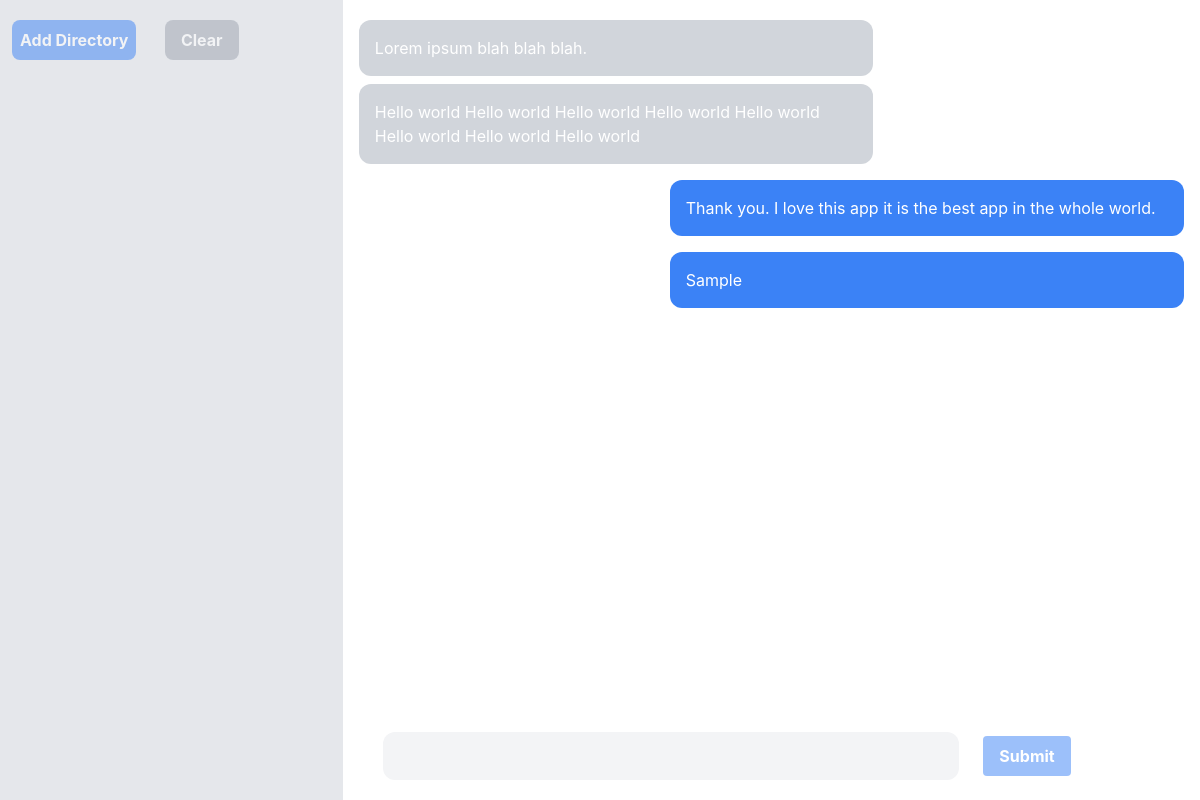
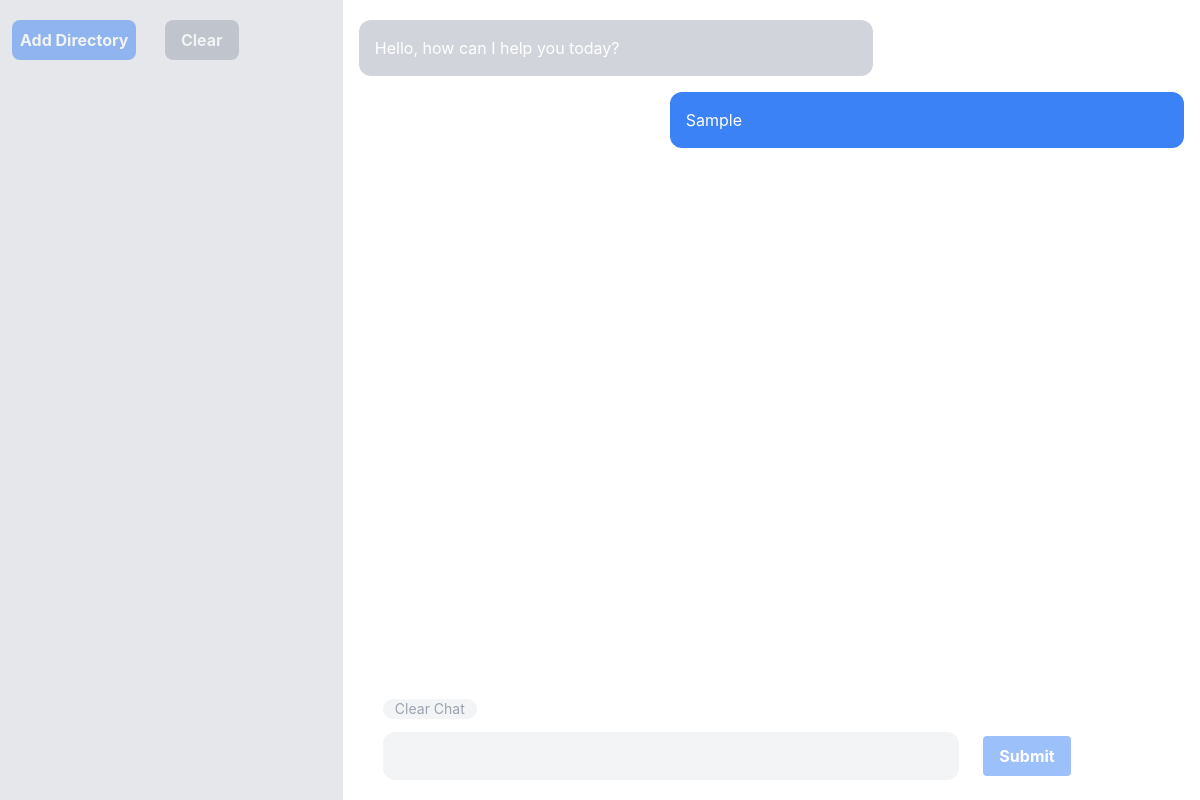
Before and after one commit to magikarp01/BrisbaneGPT, an Electron app: page frontend/src/index.html in a window 1200 px wide. Both pictures are taken after typing "Sample" into the empty fields and a click on the button "Submit". Shown: the top 800 px of the page. Drawn offline with nearby package versions, Linux system fonts and the light colour scheme; no server answers.

```diff
--- a/frontend/src/index.css
+++ b/frontend/src/index.css
@@ -5,3 +5,5 @@
   max-width: 38rem;
   padding: 2rem;
 }
+
+.fade-in-image { animation: fadeIn 5s; }
--- a/frontend/src/index.html
+++ b/frontend/src/index.html
@@ -30,25 +30,14 @@
         <!-- SINGLE MESSAGE -->
         <div class="clearfix">
           <div class="bg-gray-300 w-3/5 mx-4 my-2 p-4 rounded-xl">
-            Lorem ipsum blah blah blah.
-          </div>
-        </div>
-
-        <!-- SINGLE MESSAGE 2 -->
-        <div class="clearfix">
-          <div class="bg-gray-300 w-3/5 mx-4 my-2 p-4 rounded-xl clearfix">
-            Hello world Hello world Hello world Hello world Hello world Hello world Hello world Hello world
-          </div>
-        </div>
-
-        <!-- SINGLE MESSAGE 3 -->
-        <div class="clearfix">
-          <div class="bg-blue-500 float-right w-3/5 mx-4 my-2 p-4 rounded-xl clearfix">
-            Thank you. I love this app it is the best app in the whole world.
+            Hello, how can I help you today?
           </div>
         </div>
       </div>
 
+      <div class="absolute bottom-20 mx-10">
+        <button id="chat-clear" class="bg-gray-100 rounded-xl text-gray-400 text-sm mx-auto justify-center px-3">Clear Chat</button>
+      </div>
       <!-- Inputs -->
       <div class="absolute bottom-5 justify-center w-4/5 mx-5">
         <input id="chat-text" class="bg-gray-100 rounded-xl w-3/5 mx-5 px-5 py-3 text-gray-700 focus:outline-none focus:shadow-outline" type="text" id="chat" />
--- a/frontend/src/render.js
+++ b/frontend/src/render.js
@@ -3,6 +3,7 @@
 const selectDirectoryButton = document.getElementById('select-dir');
 const clearDirectoryButton = document.getElementById('clear-dir');
 const chatSubmitButton = document.getElementById('chat-submit');
+const clearChatButton = document.getElementById('chat-clear');
 
 const fileList = document.getElementById('file-list');
 const chatText = document.getElementById('chat-text');
@@ -15,6 +16,12 @@
 clearDirectoryButton.addEventListener('click', () => {
     const fileList = document.getElementById('file-list');
     fileList.innerHTML = '';
+});
+
+clearChatButton.addEventListener('click', () => {
+    while (chatContainer.firstChild) {
+        chatContainer.removeChild(chatContainer.firstChild);
+    }
 });
 
 chatText.addEventListener('keydown', (event) => {
@@ -33,6 +40,7 @@
         newChat.classList.add('w-3/5');
         newChat.classList.add('mx-4');
         newChat.classList.add('my-2');
+        newChat.classList.add('h-auto');
         newChat.classList.add('p-4');
         newChat.classList.add('rounded-xl');
         newChat.classList.add('clearfix');
```
